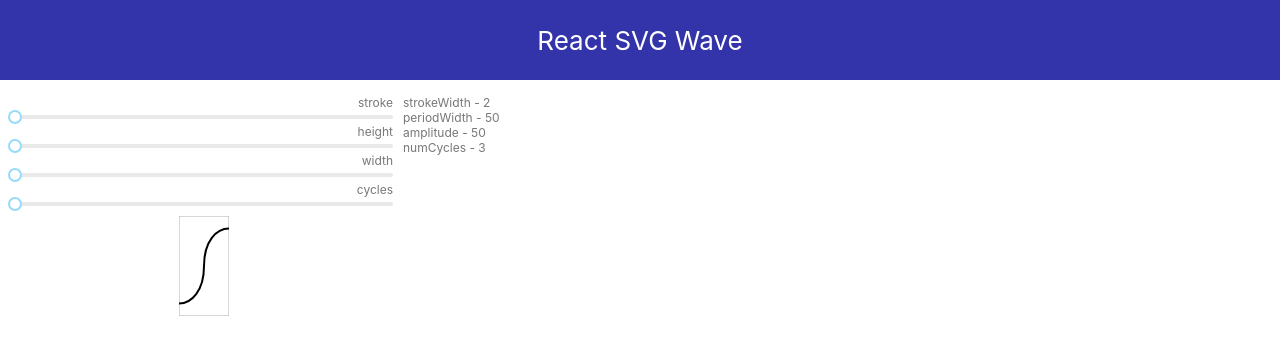
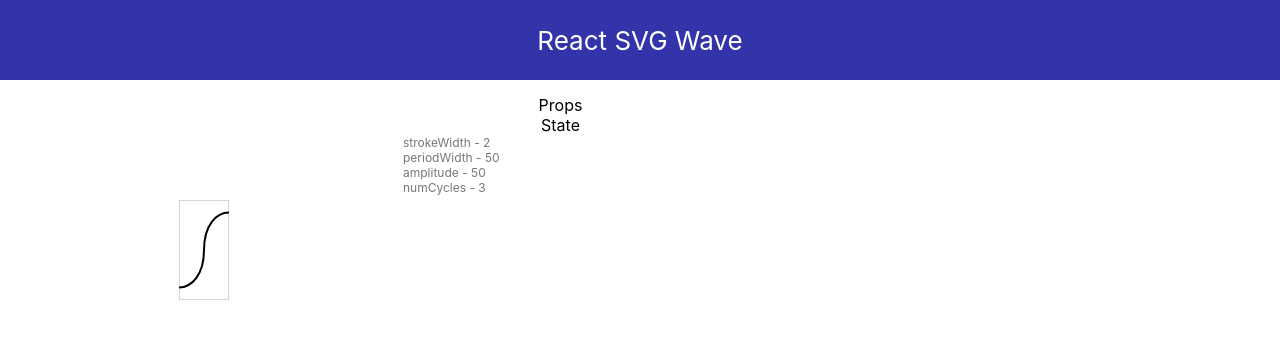
Before and after one commit to seanhaneberg/svg-experiments, a React (Create React App) app: page / in a window 1280 px wide. Shown: the top 354 px of the page. Built offline with nearby package versions, Linux system fonts and the light colour scheme.

Commit message:
create component monitor

```diff
--- /dev/null
+++ b/src/ComponentMonitor.jsx
@@ -0,0 +1,27 @@
+import React, { Component } from 'react';
+import './SVGWave.css'
+import 'rc-slider/assets/index.css';
+import MetadataRenderer from './MetadataRenderer';
+
+class ComponentMonitor extends Component {
+
+  render() {
+    const sliders = [];
+    return (
+      // Need to return:
+      <div className="container">
+        <div className="slider-pane">
+        {sliders}
+        </div>
+        <div className="data-pane">
+          Props
+          <MetadataRenderer metadata={this.props.subject.props} />
+          State
+          <MetadataRenderer metadata={this.props.subject.state} />
+        </div>
+      </div>
+    );
+  }
+}
+
+export default ComponentMonitor;
--- a/src/SVGWave.jsx
+++ b/src/SVGWave.jsx
@@ -1,20 +1,18 @@
 import React, { Component } from 'react';
-import Slider from 'rc-slider';
 import './SVGWave.css'
-import 'rc-slider/assets/index.css';
-import MetadataRenderer from './MetadataRenderer';
+import ComponentMonitor from './ComponentMonitor';
 
 const minStroke = 2;
-const maxStroke = 10;
+// const maxStroke = 10;
 
 const minPeriodWidth = 50;
-const maxPeriodWidth = 150;
+// const maxPeriodWidth = 150;
 
 const minAmplitude = 50;
-const maxAmplitude = 150;
+// const maxAmplitude = 150;
 
 const minCycles = 3;
-const maxCycles = 7;
+// const maxCycles = 7;
 
 class SVGWave extends Component {
   constructor(props) {
@@ -66,8 +64,6 @@ class SVGWave extends Component {
     const dx2 = dx;
     const dy2 = dy1;
 
-    const metadata = this.state;
-
     const numCycles = this.state.numCycles;
 
     let suffix = '';
@@ -76,7 +72,7 @@ class SVGWave extends Component {
     for (let i = 1; i < numCycles; i++) {
       // Every other cycle needs inverted control points
       let thisY = (i % 2) ? startY + (startY - dy1) : dy1;
-      suffix += `S ${dx + (i  * periodWidth)} ${thisY} ${dx + (periodWidth * i)} ${startY}`;
+      suffix += `S ${dx + (i * periodWidth)} ${thisY} ${dx + (periodWidth * i)} ${startY}`;
     }
 
     const dProp =
@@ -87,40 +83,11 @@ class SVGWave extends Component {
       ${dx2} ${dy2}
       ${dx} ${dy}
       ${suffix}`;
+
     return (
       // Need to return:
       <div className="container">
-        <div className="slider-pane">
-          stroke
-          <Slider
-            min={minStroke}
-            max={maxStroke}
-            onChange={this.handleStrokeChange.bind(this)}
-          />
-          height
-          <Slider
-            min={minAmplitude}
-            max={maxAmplitude}
-            onChange={this.handleAmplitudeChange.bind(this)}
-          />
-          width
-          <Slider
-            min={minPeriodWidth}
-            max={maxPeriodWidth}
-            onChange={this.handleWidthChange.bind(this)}
-          />
-          cycles
-          <Slider
-            min={minCycles}
-            max={maxCycles}
-            onChange={this.handleCyclesChange.bind(this)}
-          />
-        </div>
-        <div className="data-pane">
-          <MetadataRenderer
-            metadata={metadata}
-          />
-        </div>
+        <ComponentMonitor subject={this} />
         <div className="content-pane">
           <svg height={height} width={width}>
             <rect
```
